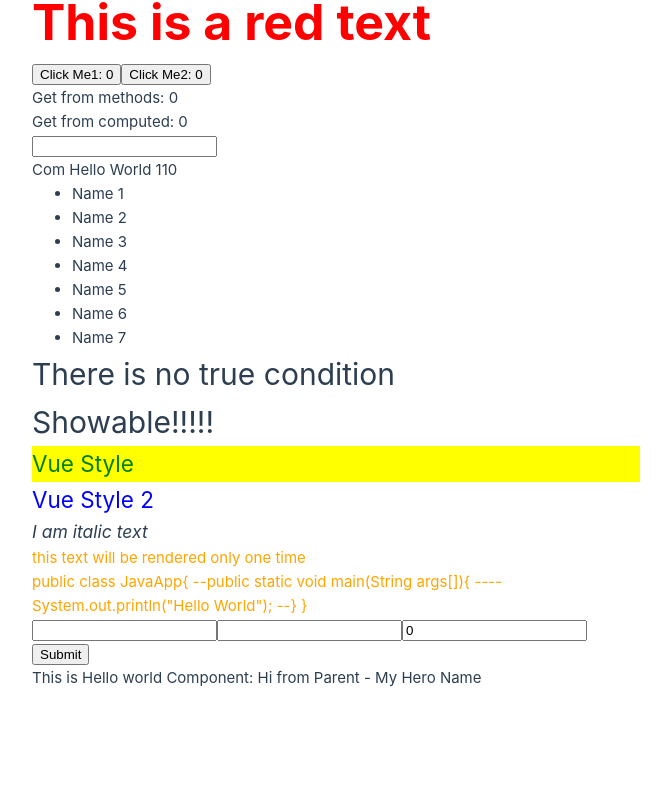
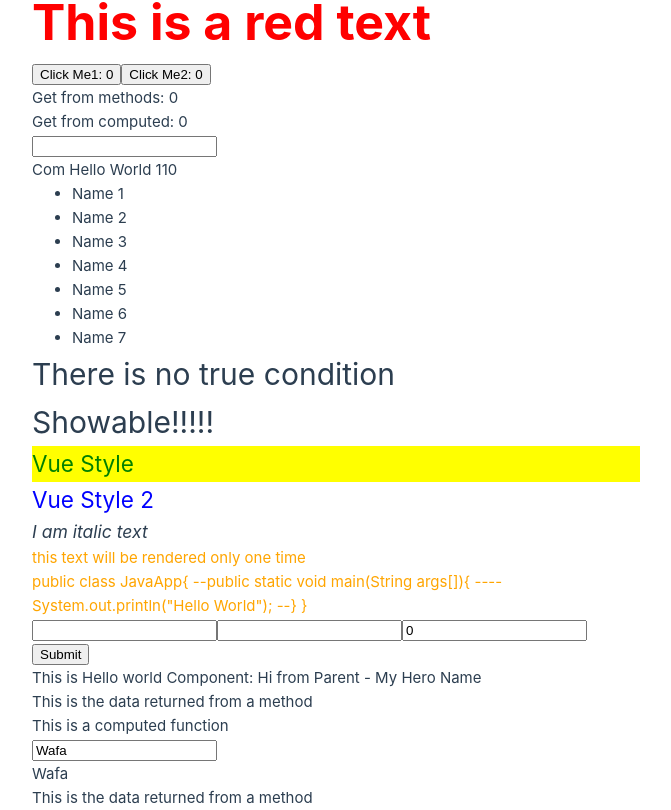
Before and after one commit to hiwafa/vue-project, a Vue app: page / in a window 1280 px wide. Shown: the part 162-972 px from the top of the page, without its empty margins (0-671 px from the left). Before the commit the page ends 852 px from the top, so only its background shows below. Built offline with nearby package versions, Linux system fonts and the light colour scheme.

Commit message:
a bit more on watch and computed

```diff
--- a/src/components/HelloWorld.vue
+++ b/src/components/HelloWorld.vue
@@ -2,11 +2,46 @@
 
 import ComCopo from "./ComCopo.vue"
 
-export default{
+export default {
     name: "HelloWorld",
     props: ['msg', "heroName"],
     components: {
         ComCopo
+    },
+
+    data() {
+        return {
+            myName: "Wafa"
+        }
+    },
+    methods: {
+        displayData() {
+
+            this.setter = "New Set Value 9999";
+            return this.setter
+        }
+    },
+    computed: {
+        computedFunc() {
+            return "This is a computed function"
+        },
+        setter: {
+            get() {
+                return "This is the data returned from a method"
+            },
+            set(val) {
+                console.log("New Value: ", val)
+            }
+        }
+    },
+    watch: {
+        myName: {
+            handler(newVal) {
+                console.log("My Name is has changed:", newVal)
+            },
+            immediate: true,
+            deep: true
+        }
     }
 }
 
@@ -15,6 +50,11 @@ export default{
 <template>
 
     <ComCopo />
-    <div> This is Hello world Component: {{msg}} - {{heroName}}</div>
+    <div> This is Hello world Component: {{ msg }} - {{ heroName }}</div>
+    <div>{{ displayData() }}</div>
+    <div>{{ computedFunc }}</div>
+    <input type="text" v-model="myName">
+    <p>{{ myName }}</p>
+    <p>{{ setter }}</p>
 
 </template>
```
